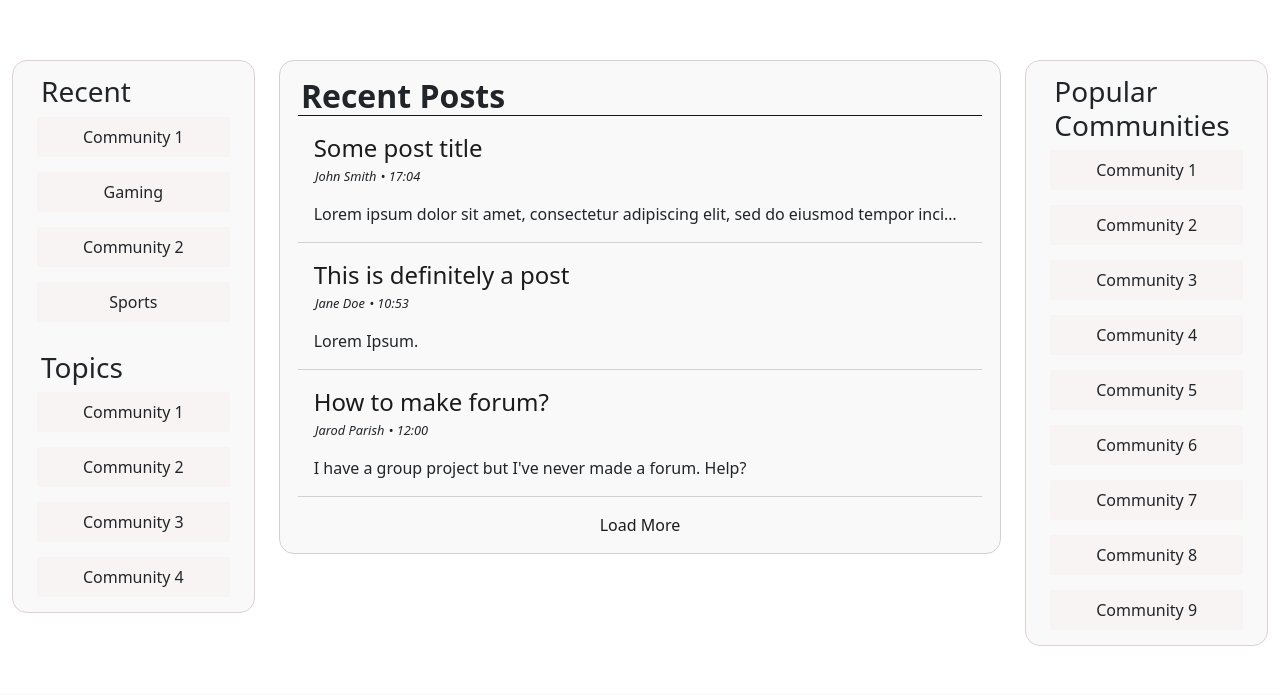
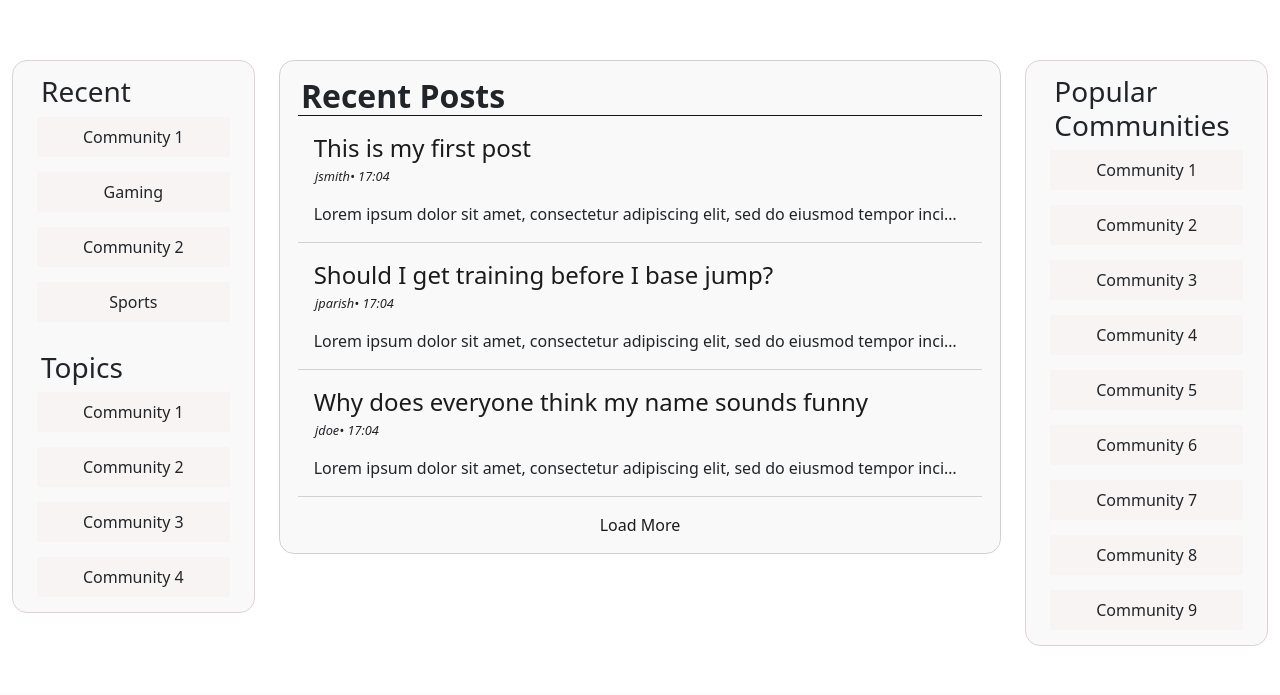
Before and after one commit to ColinLefter/COSC-360-Group-Project, a PHP site: page / in a window 1280 px wide. Shown: the part 57-752 px from the top of the page. Run offline with PHP 8.4, Linux system fonts and the light colour scheme; data comes from the database, SQL or seed files in the repository; both versions use the stored data as it was after the commit.

Commit message:
Add recent posts loading from database based on date

```diff
--- a/MyDiscussionForum/css/styles.css
+++ b/MyDiscussionForum/css/styles.css
@@ -262,6 +262,7 @@ body.dark .primary-button:hover {
 }
 .load-posts:hover {
   background-color: rgb(244, 243, 243);
+  cursor: pointer;
 }
 
 /* Forum Dark Mode */
--- a/MyDiscussionForum/index.html
+++ b/MyDiscussionForum/index.html
@@ -9,6 +9,8 @@
     <link rel="preconnect" href="https://fonts.gstatic.com" crossorigin>
     <link href="https://fonts.googleapis.com/css2?family=Inter:wght@100;200;300;400;500;600;700;800;900&display=swap" rel="stylesheet">
     <link href="https://cdn.jsdelivr.net/npm/bootstrap@5.3.2/dist/css/bootstrap.min.css" rel="stylesheet" integrity="sha384-T3c6CoIi6uLrA9TneNEoa7RxnatzjcDSCmG1MXxSR1GAsXEV/Dwwykc2MPK8M2HN" crossorigin="anonymous">
+    <script src="https://ajax.googleapis.com/ajax/libs/jquery/3.7.1/jquery.min.js"></script>
+    <script src="js/index.js"></script>
     <title>MyDiscussionForum</title>
   </head>
   <body>
@@ -31,45 +33,12 @@
             <div class="threadview">
               <h2 class="threadview-category"><strong>Recent Posts</strong></h2>
 
-              <div class="post-container">
-                <div class="post-header">
-                  <div>
-                    <h4 class="post-title"><a class="post-title" href="">Some post title</a></h4>
-                    <!-- <h5 class="post-topic"><a class="post-topic" href="">General</a></h5> -->
-                  </div>
-                  <p class="post-author post-subheader">John Smith</p>
-                  <p class="post-datetime post-subheader"> &#x2022; 17:04</p>
-                </div>
-                <div class="post-preview">Lorem ipsum dolor sit amet, consectetur adipiscing elit, sed do eiusmod tempor incididunt ut labore et dolore magna aliqua. Ut enim ad minim veniam, quis nostrud exercitation ullamco laboris nisi ut aliquip ex ea commodo consequat. Duis aute irure dolor in reprehenderit in voluptate velit esse cillum dolore eu fugiat nulla pariatur. Excepteur sint occaecat cupidatat non proident, sunt in culpa qui officia deserunt mollit anim id est laborum.</div>
-              </div>
+              <!-- Recent Posts are loaded here -->
 
-              <div class="post-container">
-                <div class="post-header">
-                  <div>
-                    <h4 class="post-title"><a class="post-title" href="">This is definitely a post</a></h4>
-                    <!-- <h5 class="post-topic"><a class="post-topic" href="">General</a></h5> -->
-                  </div>
-                    <p class="post-author post-subheader">Jane Doe</p>
-                  <p class="post-datetime post-subheader"> &#x2022; 10:53</p>
-                </div>
-                <div class="post-preview">Lorem Ipsum.</div>
-              </div>
-
-              <div class="post-container">
-                <div class="post-header">
-                  <div>
-                    <h4 class="post-title"><a class="post-title" href="">How to make forum?</a></h4>
-                    <!-- <h5 class="post-topic"><a class="post-topic" href="">CSS</a></h5> -->
-                  </div>
-                    <p class="post-author post-subheader">Jarod Parish</p>
-                  <p class="post-datetime post-subheader"> &#x2022; 12:00</p>
-                </div>
-                <div class="post-preview">I have a group project but I've never made a forum. Help?</div>
-              </div>
             </div>
 
             <div class="threadview-more">
-              <a class="load-posts" href=""><p class="load-posts">Load More</p></a>
+              <p class="load-posts">Load More</p>
             </div>
           </section>
         </div>
@@ -83,7 +52,6 @@
 
     <script src="functions.js"></script>
     <script src="https://cdn.jsdelivr.net/npm/bootstrap@5.3.2/dist/js/bootstrap.bundle.min.js" integrity="sha384-C6RzsynM9kWDrMNeT87bh95OGNyZPhcTNXj1NW7RuBCsyN/o0jlpcV8Qyq46cDfL" crossorigin="anonymous"></script>
-    <script src="https://ajax.googleapis.com/ajax/libs/jquery/3.7.1/jquery.min.js"></script>
     <script>
       $(function(){
         $("#navbar-placeholder").load("components/navbar.html");
--- /dev/null
+++ b/MyDiscussionForum/js/index.js
@@ -0,0 +1,85 @@
+var rowOffset = 0; // Add 3 everytime this is called
+$(document).ready( function () {
+
+    loadPosts(3); // load 3 initial posts
+
+    $("div.threadview-more").on("click", function (e) {
+        e.preventDefault();
+        loadPosts(3);
+    } );
+
+});
+
+function loadPosts(numPosts) {
+
+    var formData = { // must line up in recentPosts.php
+        offset: rowOffset,
+        posts: numPosts,
+    };
+
+    $.ajax({
+        url : 'php/recentPosts.php',
+        type : 'POST',
+        data : formData,
+        dataType : 'json',
+        success : function (data) {
+
+            // Debug
+            // console.log(data);
+            var result = data['result'];
+            if (result == "FAIL") {
+
+                var msg = data['msg'];
+                var type = data['type'];
+
+                console.log(type);
+                console.log(msg);
+
+            } else if(result == "SUCCESS") {
+
+                // Load posts
+                if (data['type'] == "RECENT_POSTS") {
+                    insertPosts(data['data']);
+                } else if (data['type'] == "RECENT_POSTS_EMPTY") {
+                    $("div.threadview-more").replaceWith("<div><p style='text-align: center; margin-top: 1em;'>End of posts.</p></div>");
+                }
+
+                console.log("Loaded more posts successfully");
+
+            } else {
+                console.log("Unreachable Error, debug php.");
+            }
+        },
+        error : function (xhr, ajaxOptions, thrownError) {
+        alert("Error registering account.");
+        console.log("STATUS: " + xhr.status);
+        console.log(thrownError);
+        }
+    })
+
+    rowOffset += 3;
+
+}
+
+// Called in loadPosts()
+function insertPosts(data) {
+
+    // Append to recent posts container
+    postsContainer = $("div.threadview");
+
+    for(var i = 0; i < data.length; i++) {
+        // Generate html
+        var id = data[i]['postId'];
+
+        // Sequentially add post data
+        postsContainer.append("<div class='post-container post" + data[i]['postId'] + "'></div>");
+        $("div.post" + id).append("<div class='post-header'></div>");
+        $("div.post" + id).append("<div class='post-preview'>" + data[i]['postContent'] + "</div>");
+        $("div.post" + id + " div.post-header").append("<div></div>");
+        $("div.post" + id + " div.post-header").append("<p class='post-author post-subheader'>" + data[i]['authorName'] + "</p>");
+        $("div.post" + id + " div.post-header").append("<p class='post-datetime post-subheader'> &#x2022; 17:04</p>");
+        $("div.post" + id + " div.post-header div").append("<h4 class='post-title'><a class='post-title' href=''>" + data[i]['postTitle'] + "</a></h4>");
+
+    }
+
+}
--- a/MyDiscussionForum/php/returnData.php
+++ b/MyDiscussionForum/php/returnData.php
@@ -4,7 +4,7 @@
 // For example, if FAIL, there will be a msg that can be printed to console
 // If we only need confirmation that we succeeded, we only need to return the result
 
-function returnData($msgType, $conn = false) {
+function returnData($msgType, $conn = false, $data = null) {
 
     // Big ol' switch
     $dataToReturn = array();
@@ -31,6 +31,11 @@ function returnData($msgType, $conn = false) {
             $dataToReturn['type'] = $msgType;
             $dataToReturn['msg'] = "First name, last name, or username is empty!";
             break;
+        case "EMPTY_INPUT_GENERAL":
+            $dataToReturn['result'] = "FAIL";
+            $dataToReturn['type'] = $msgType;
+            $dataToReturn['msg'] = "Data passed to PHP is not set!";
+            break;
         case "USER_EXISTS": // Tested
             $dataToReturn['result'] = "FAIL";
             $dataToReturn['type'] = $msgType;
@@ -47,6 +52,18 @@ function returnData($msgType, $conn = false) {
             $dataToReturn['result'] = "FAIL";
             $dataToReturn['type'] = $msgType;
             $dataToReturn['msg'] = "Could not connect to database!";
+            break;
+        // recent posts
+        case "RECENT_POSTS": // Tested
+            $dataToReturn['result'] = "SUCCESS";
+            $dataToReturn['type'] = $msgType;
+            $dataToReturn['msg'] = "Recent posts returned successfully!";
+            $dataToReturn['data'] = $data;
+            break;
+        case "RECENT_POSTS_EMPTY": // Tested
+            $dataToReturn['result'] = "SUCCESS";
+            $dataToReturn['type'] = $msgType;
+            $dataToReturn['msg'] = "Recent posts reached end of posts!";
             break;
 
         default:
```
Also changed, not shown: MyDiscussionForum/php/recentPosts.php (added, +44 -0 lines), MyDiscussionForum/sql/database.sql (+6 -6 lines).
